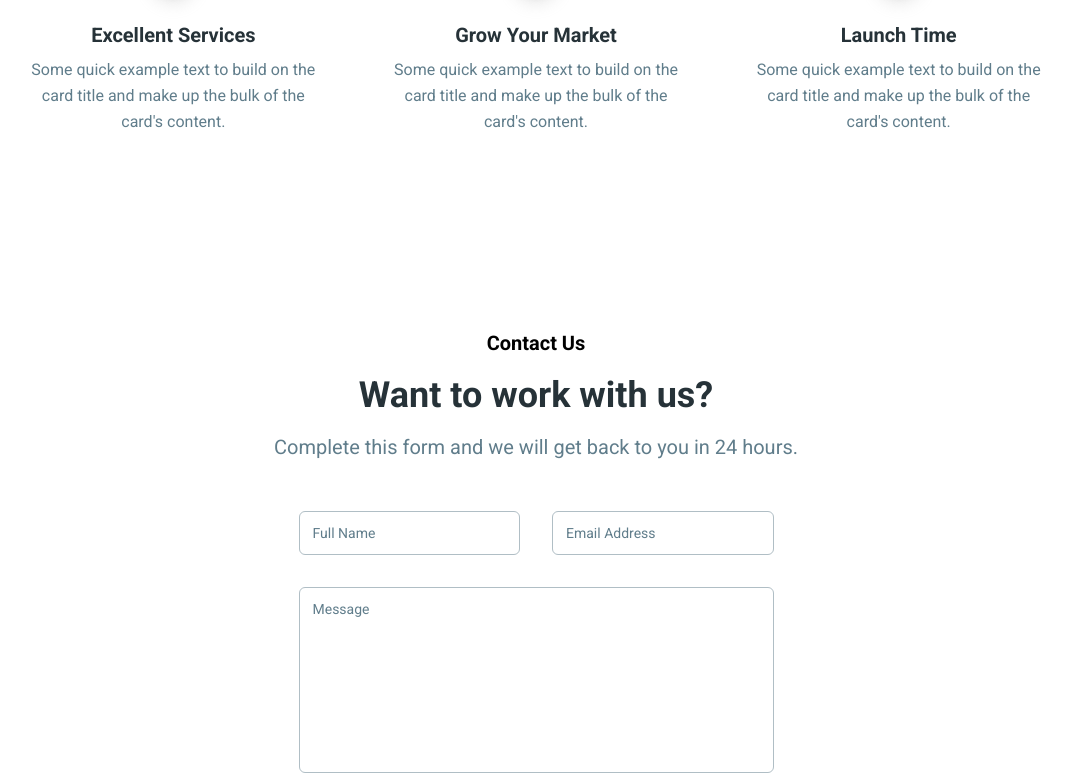
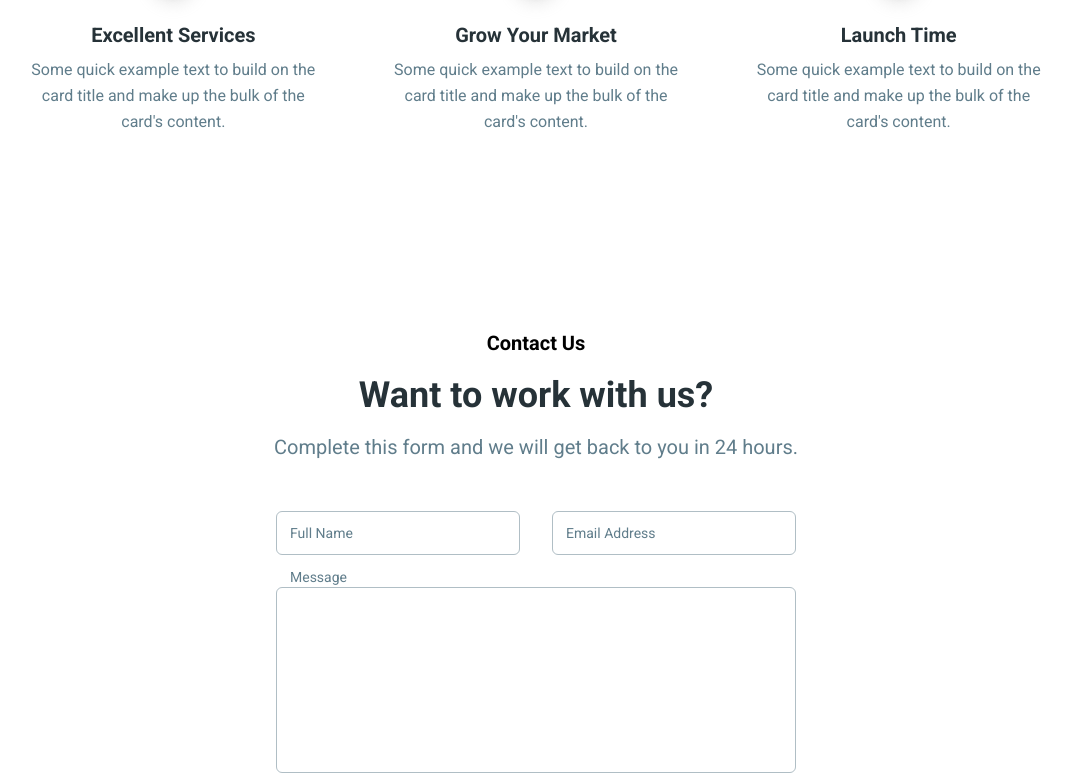
Before and after one commit to Jorgetorreslopez/bddsite1, a React (Vite) app: page /home in a window 1280 px wide. Shown: the part 2027-2800 px from the top of the page, without its empty margins (104-1175 px from the left). Built offline with nearby package versions, Linux system fonts and the light colour scheme.

Commit message:
made the contact form responsive

```diff
--- a/src/components/ContactUs.jsx
+++ b/src/components/ContactUs.jsx
@@ -81,16 +81,50 @@ const handleSubmit = async (e) => {
         Complete this form and we will get back to you in 24 hours.
       </PageTitle>
       <form className="mx-auto w-full mt-12 lg:w-5/12" onSubmit={handleSubmit}>
-            <div className="mb-8 flex gap-8">
-              <Input type="text" name="name" variant="outlined" size="lg" label="Full Name" value={formData.name} onChange={handleChange}/>
-              <Input variant="outlined" name="email" size="lg" label="Email Address" value={formData.email} onChange={handleChange} />
+        <div className="flex flex-col gap-4 sm:gap-8 md:flex-row">
+          <Input
+            type="text"
+            name="name"
+            variant="outlined"
+            size="lg"
+            label="Full Name"
+            value={formData.name}
+            onChange={handleChange}
+            className="flex-1"
+          />
+          <Input
+            type="email"
+            name="email"
+            variant="outlined"
+            size="lg"
+            label="Email Address"
+            value={formData.email}
+            onChange={handleChange}
+            className="flex-1"
+          />
         </div>
-            <Textarea variant="outlined" name="message" size="lg" label="Message" rows={8} value={formData.message} onChange={handleChange}/>
-            <Button variant="gradient" size="lg" type="submit" className="mt-8" fullWidth>
+        <Textarea
+          variant="outlined"
+          name="message"
+          size="lg"
+          label="Message"
+          rows={8}
+          value={formData.message}
+          onChange={handleChange}
+          className="mt-8"
+        />
+        <Button
+          variant="gradient"
+          size="lg"
+          type="submit"
+          className="mt-8"
+          fullWidth
+        >
           Send Message
         </Button>
       </form>
     </>
   )
+
 }
 export default ContactUs
--- a/tailwind.config.cjs
+++ b/tailwind.config.cjs
@@ -5,6 +5,14 @@ module.exports = withMT({
   content: ["./index.html", "./src/**/*.{js,ts,jsx,tsx}"],
   theme: {
     extend: {},
+    // these are the default values
+    screens: {
+      'sm': '400px',
+      'md': '768px',
+      'lg': '1024px',
+      'xl': '1280px',
+      '2xl': '1536px'
+    },
   },
   plugins: [],
 });
```
Lines whose indentation alone changed are shown as unchanged.
